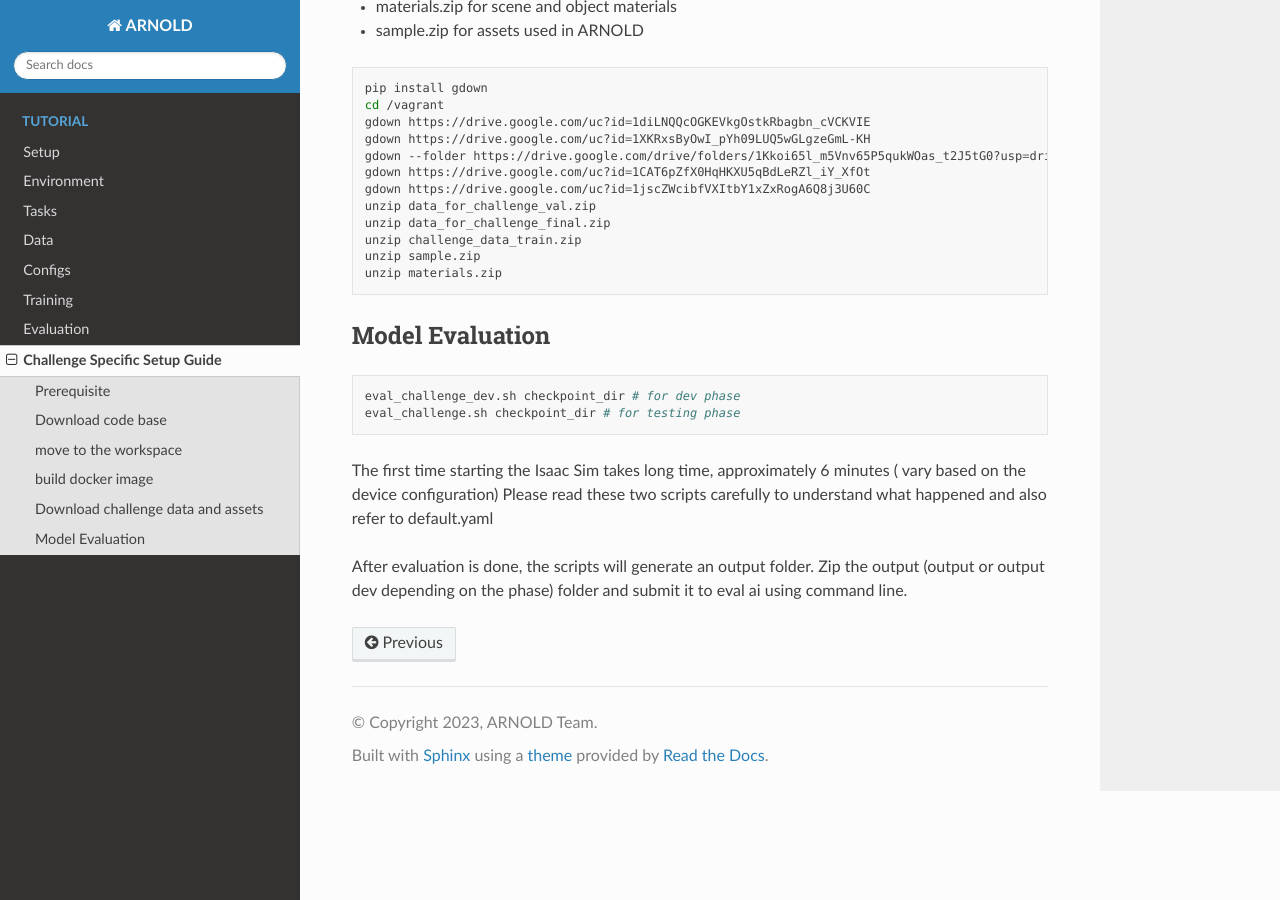
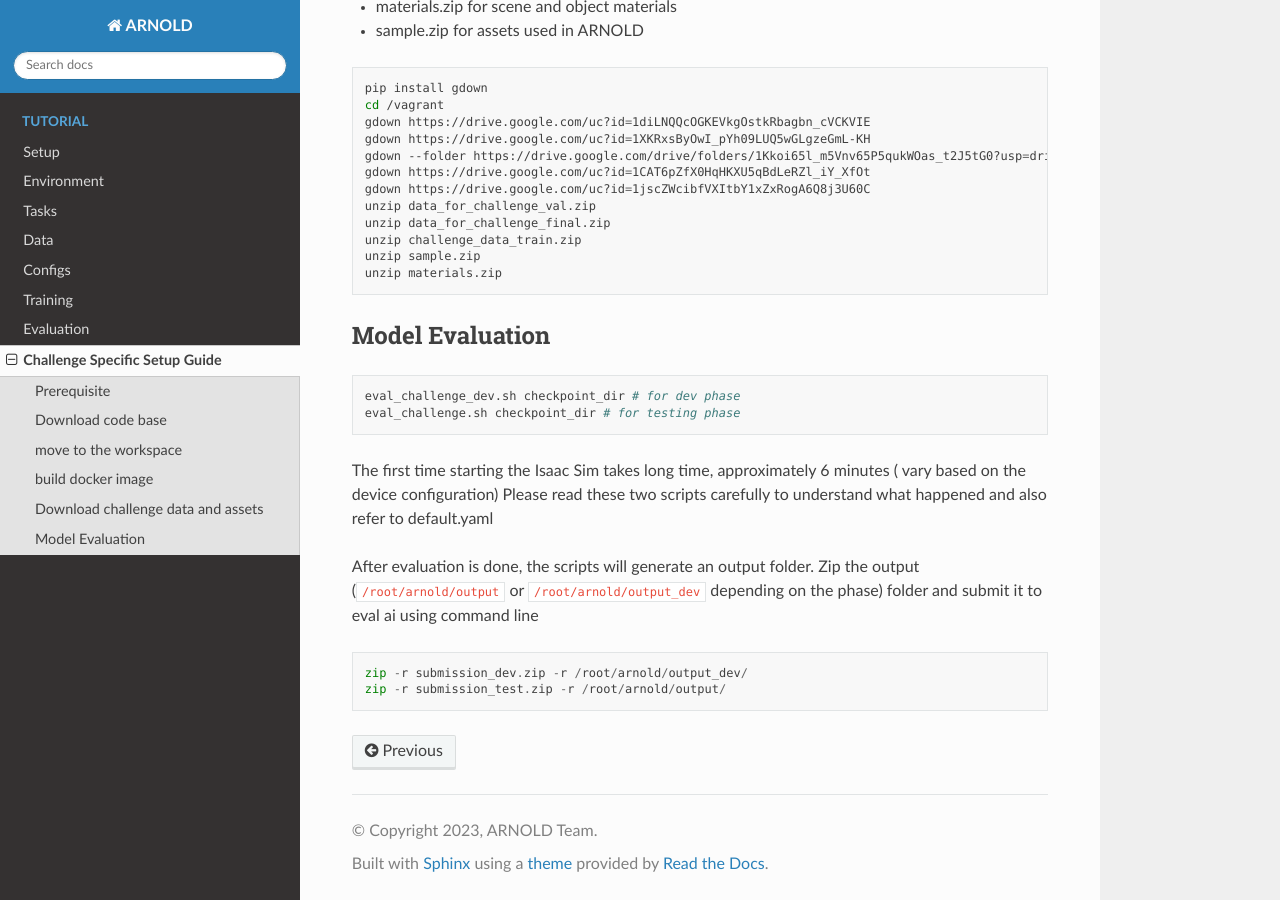
Before and after one commit to arnold-benchmark/docs, a Sphinx documentation site: the page built from docs/tutorial/challenge_setup/index.md, in a window 1280 px wide and 900 px high, scrolled down 1307 px. Built offline with Sphinx 7.4.7 and the Read the Docs theme 2.0.0, drawn with Linux system fonts in a browser that asks for light colours.

Commit message:
Update index.md

````diff
--- a/docs/tutorial/challenge_setup/index.md
+++ b/docs/tutorial/challenge_setup/index.md
@@ -71,4 +71,9 @@ eval_challenge.sh checkpoint_dir # for testing phase
 The first time starting the Isaac Sim takes long time, approximately 6 minutes ( vary based on the device configuration)
 Please read these two scripts carefully to understand what happened and also refer to default.yaml
 
-After evaluation is done, the scripts will generate an output folder. Zip the output (output or output dev depending on the phase) folder and submit it to eval ai using command line.
+After evaluation is done, the scripts will generate an output folder. Zip the output (`/root/arnold/output` or `/root/arnold/output_dev` depending on the phase) folder and submit it to eval ai using command line
+
+```
+zip -r submission_dev.zip -r /root/arnold/output_dev/
+zip -r submission_test.zip -r /root/arnold/output/
+```
````
